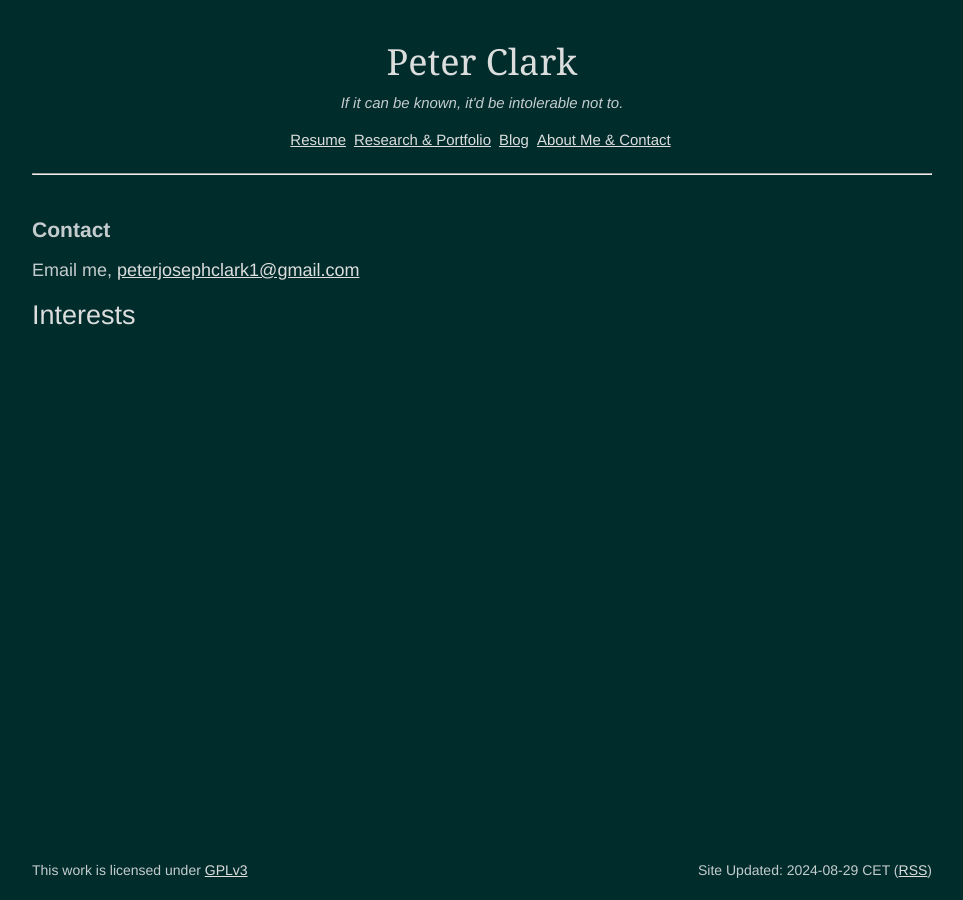
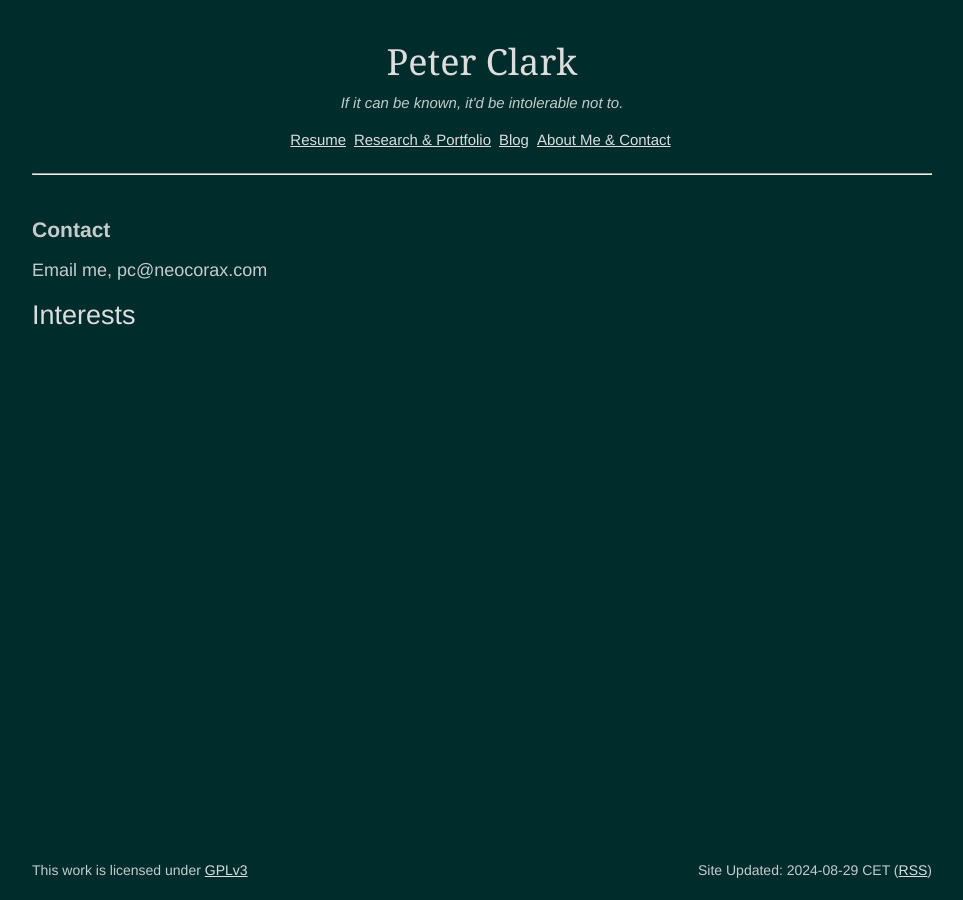
Before and after one commit to peter-clark/peter-clark.github.io, a Jekyll site: the page built from aboutme/index.html, in a window 1280 px wide. Shown: the whole page, without its empty margins (158-1121 px from the left). Built offline with Jekyll 4.4.1, drawn with Linux system fonts in a browser that asks for light colours.

Commit message:
Domain redirect and updated contact details

```diff
--- a/aboutme/index.html
+++ b/aboutme/index.html
@@ -4,6 +4,6 @@ title: Interests and Contact
 ---
 
 <h3>Contact</h3>
-<p>Email me, <a href="mailto:peterjosephclark1@gmail.com">peterjosephclark1@gmail.com</a>
+<p>Email me, pc@neocorax.com</p>
 
 <h2>Interests</h2>
```
